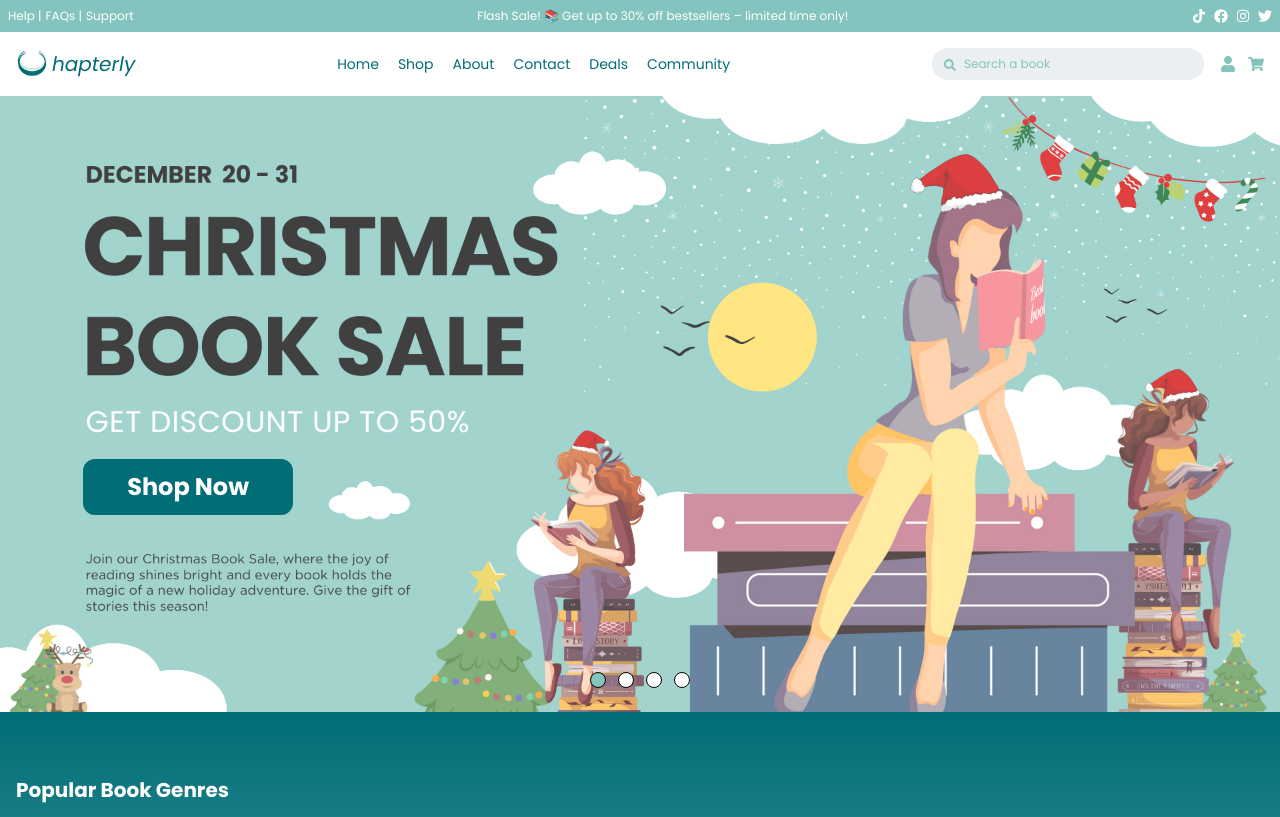
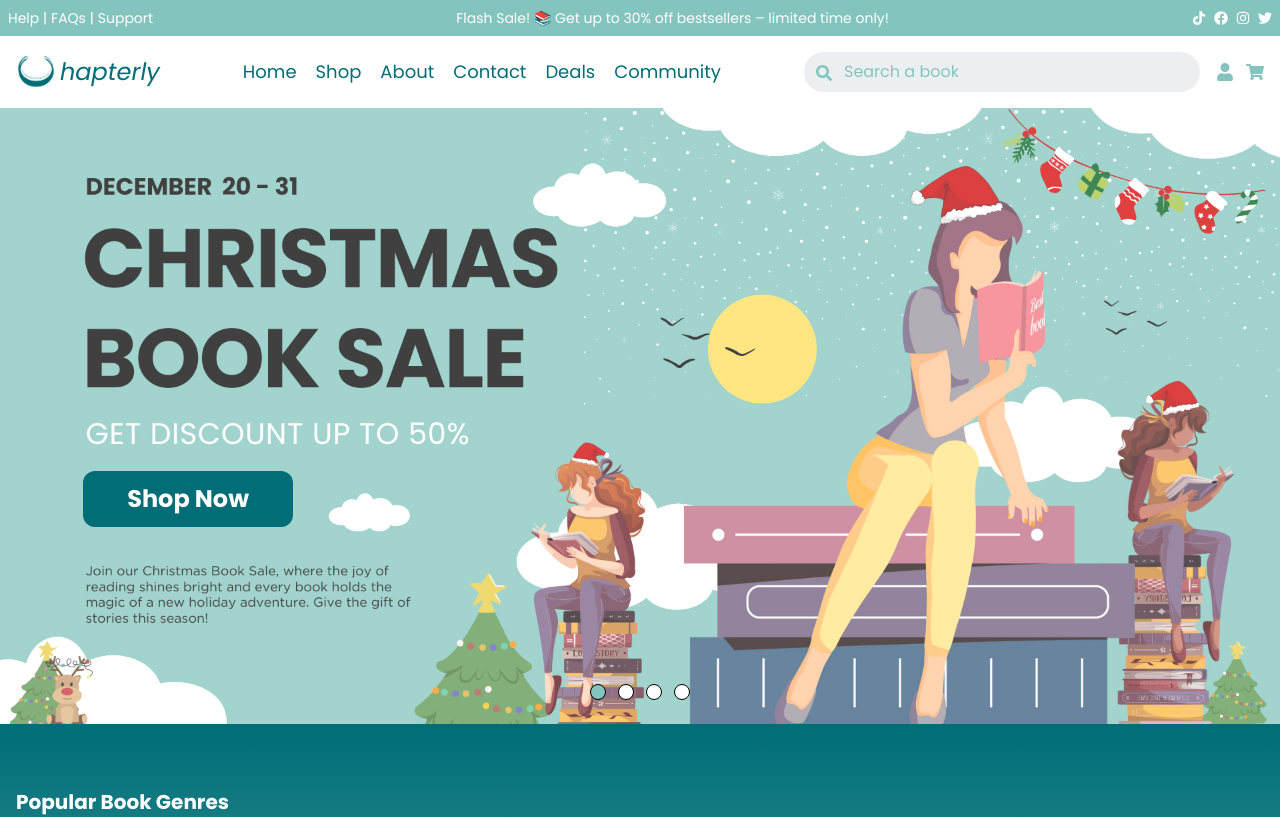
Before and after one commit to jamesricarte/Chapterly-Ecommerce, a React (Vite) app in the folder client/: page / in a window 1280 px wide. Shown: the top 817 px of the page. Built offline with nearby package versions, Linux system fonts and the light colour scheme; a web font is replaced by a local one.

Commit message:
Fix nav font sizes

```diff
--- a/client/src/components/Nav.jsx
+++ b/client/src/components/Nav.jsx
@@ -14,7 +14,7 @@ import { Link } from "react-router-dom";
 const Nav = () => {
   return (
     <nav className="shadow-md">
-      <div className="text-xs text-white bg-secondary-500">
+      <div className="text-sm text-white bg-secondary-500">
         <div className="container flex justify-between p-2 mx-auto">
           <div className="flex gap-1">
             <p>Help |</p>
@@ -28,7 +28,7 @@ const Nav = () => {
             </p>
           </div>
 
-          <div className="flex items-center gap-2 text-sm">
+          <div className="flex items-center gap-2 text-md">
             <FaTiktok />
             <FaFacebook />
             <FaInstagram />
@@ -39,10 +39,10 @@ const Nav = () => {
 
       <div className="container flex items-center justify-between p-4 mx-auto ">
         <div className="flex items-center">
-          <img className="w-8" src={Logo} alt="Chapterlys Logo" />
-          <p className="ml-1 text-xl italic text-primary-500">hapterly</p>
+          <img className="w-10" src={Logo} alt="Chapterlys Logo" />
+          <p className="ml-1 text-2xl italic text-primary-500">hapterly</p>
         </div>
-        <ul className="flex gap-[19px] text-sm text-primary-500 cursor-pointer">
+        <ul className="flex gap-[19px] text-lg text-primary-500 cursor-pointer">
           <li className="hover:text-secondary-500">
             <Link to="/">Home</Link>
           </li>
@@ -66,12 +66,12 @@ const Nav = () => {
           <div className="relative">
             <input
               type="text"
-              className="bg-[#ECEFF1] text-xs rounded-2xl pl-8 pr-2 py-2 w-max focus:outline-none focus:ring-2 focus:ring-secondary-500 placeholder:text-secondary-500"
+              className="bg-[#ECEFF1] text-md rounded-3xl pl-10 pr-10 py-2 w-max focus:outline-none focus:ring-2 focus:ring-secondary-500 placeholder:text-secondary-500"
               placeholder="Search a book"
             />
-            <FaSearch className="absolute text-xs transform-translate-y-1/2 top-1/3 left-3 text-secondary-500" />
+            <FaSearch className="absolute text-md transform-translate-y-1/2 top-1/3 left-3 text-secondary-500" />
           </div>
-          <div className="flex items-center gap-3 text-md text-secondary-500">
+          <div className="flex items-center gap-3 text-lg text-secondary-500">
             <Link to="/user">
               <FaUser className="transition duration-200 ease-in-out hover:text-primary-500" />
             </Link>
```
